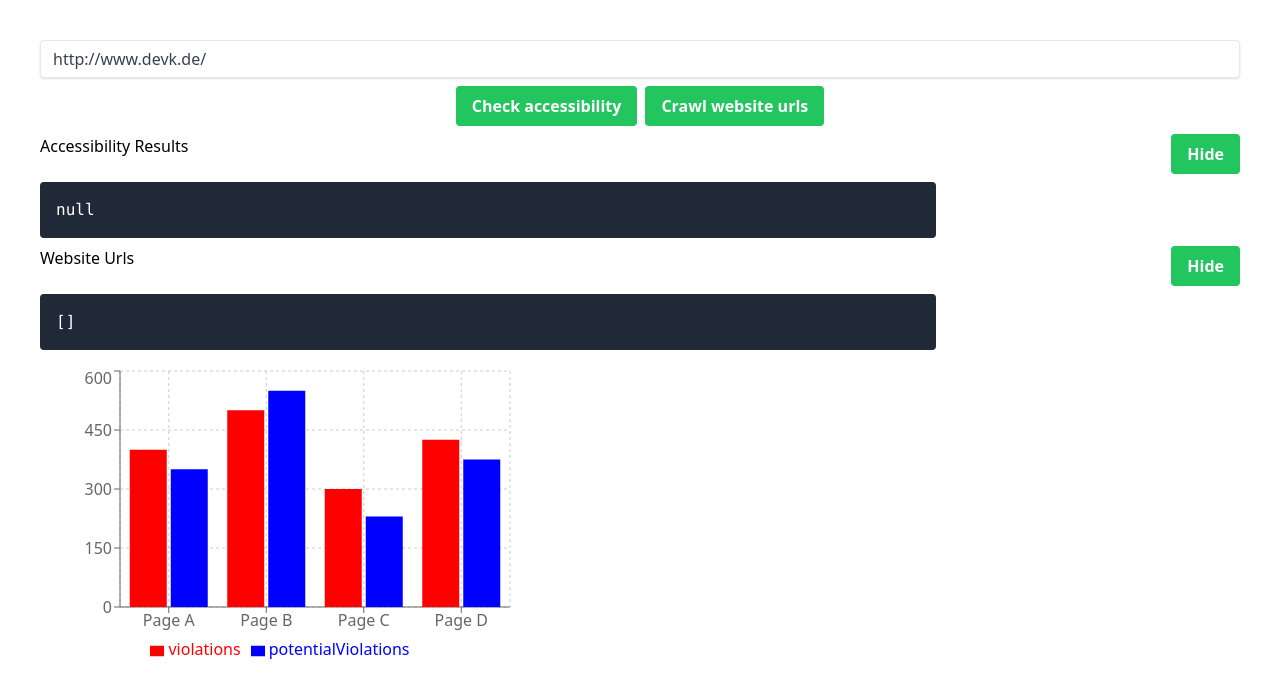
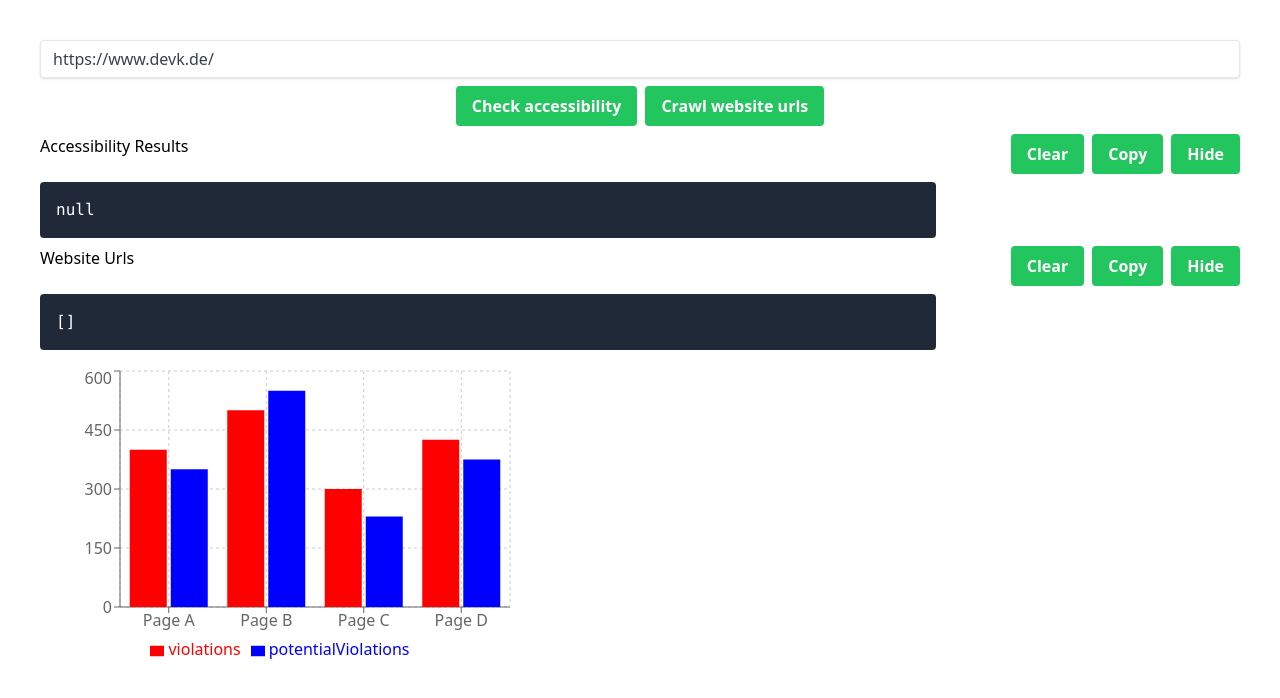
Before and after one commit to senacor/digital-access-reporting-tool, a React (Vite) app: page / in a window 1280 px wide. Shown: the top 698 px of the page. Built offline with nearby package versions, Linux system fonts and the light colour scheme.

Commit message:
Add clear and copy buttons for acs and crawled url results

```diff
--- a/src/App.tsx
+++ b/src/App.tsx
@@ -64,14 +64,34 @@ const renderTestChart = () => {
   );
 };
 
+const copyToClipboard = async (elementId: string) => {
+  try {
+    const node = document.getElementById(elementId);
+
+    if (!node || !node.textContent) {
+      throw new Error("Element not found");
+    }
+
+    if (!node.textContent) {
+      throw new Error("No text content found");
+    }
+
+    await navigator.clipboard.writeText(node.textContent);
+  } catch (error) {
+    console.error("Failed to copy to clipboard", error);
+  }
+};
+
 function App() {
-  const [url, setUrl] = useState("http://www.devk.de/");
+  const [url, setUrl] = useState("https://www.devk.de/");
+  const [formLoading, setFormLoading] = useState(false);
   const [acsResults, setAcsResults] = useState<unknown | null>(null);
   const [acsResultsHidden, setAcsResultsHidden] = useState(false);
   const [websiteUrls, setWebsiteUrls] = useState<string[]>([]);
   const [websiteUrlsHidden, setWebsiteUrlsHidden] = useState(false);
 
   const handleCheckAccessibility = async () => {
+    setFormLoading(true);
     const response = await fetch("/api/achecker", {
       method: "POST",
       headers: {
@@ -80,11 +100,12 @@ function App() {
       body: JSON.stringify({ url }),
     });
     const data = await response.json();
+    setFormLoading(false);
     setAcsResults(data);
-    console.log(data);
   };
 
   const handleCrawlWebsiteUrls = async () => {
+    setFormLoading(true);
     const response = await fetch("/api/crawler", {
       method: "POST",
       headers: {
@@ -93,8 +114,8 @@ function App() {
       body: JSON.stringify({ url }),
     });
     const data = await response.json();
+    setFormLoading(false);
     setWebsiteUrls(data);
-    console.log(data);
   };
 
   return (
@@ -110,21 +131,37 @@ function App() {
         />
 
         <div className="flex justify-center gap-2">
-          <button onClick={handleCheckAccessibility}>
+          <button
+            className="disabled:opacity-50 disabled:cursor-not-allowed"
+            onClick={handleCheckAccessibility}
+            disabled={formLoading}
+          >
             Check accessibility
           </button>
-          <button onClick={handleCrawlWebsiteUrls}>Crawl website urls</button>
+          <button
+            className="disabled:opacity-50 disabled:cursor-not-allowed"
+            onClick={handleCrawlWebsiteUrls}
+            disabled={formLoading}
+          >
+            Crawl website urls
+          </button>
         </div>
 
         <div className="flex flex-col gap-2">
           <div className="flex justify-between">
             <h2>Accessibility Results</h2>
+            <div className="flex gap-2">
+              <button onClick={() => setAcsResults(null)}>Clear</button>
+              <button onClick={() => copyToClipboard("acs-results")}>
+                Copy
+              </button>
               <button onClick={() => setAcsResultsHidden(!acsResultsHidden)}>
                 {acsResultsHidden ? "Show" : "Hide"}
               </button>
             </div>
+          </div>
           {!acsResultsHidden && (
-            <pre className="text-left">
+            <pre id="acs-results" className="text-left">
               {JSON.stringify(acsResults, null, 2)}
             </pre>
           )}
@@ -133,12 +170,18 @@ function App() {
         <div className="flex flex-col gap-2">
           <div className="flex justify-between">
             <h2>Website Urls</h2>
+            <div className="flex gap-2">
+              <button onClick={() => setWebsiteUrls([])}>Clear</button>
+              <button onClick={() => copyToClipboard("website-urls")}>
+                Copy
+              </button>
               <button onClick={() => setWebsiteUrlsHidden(!websiteUrlsHidden)}>
                 {websiteUrlsHidden ? "Show" : "Hide"}
               </button>
             </div>
+          </div>
           {!websiteUrlsHidden && (
-            <pre className="text-left">
+            <pre id="website-urls" className="text-left">
               {JSON.stringify(websiteUrls, null, 2)}
             </pre>
           )}
```
Lines whose indentation alone changed are shown as unchanged.
